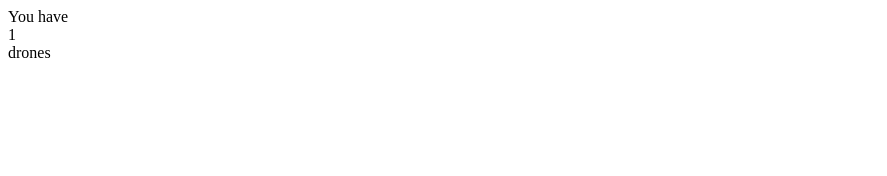
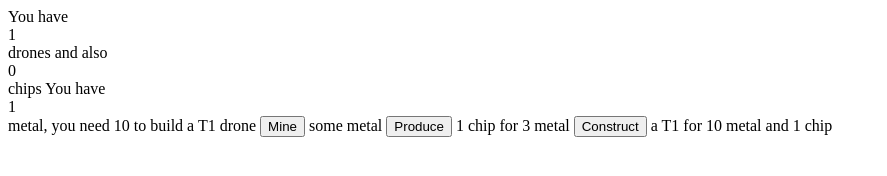
Before and after one commit to gaimn/test-clicker-lol, a plain HTML site: page index.html in a window 1280 px wide. Shown: the whole page, without its empty margins (0-887 px from the left). Drawn offline with Linux system fonts and the light colour scheme.

Commit message:
Update index.html
some gameplay loop

```diff
--- a/index.html
+++ b/index.html
@@ -4,9 +4,34 @@
     <title>factory clicker</title>
   </head>
   <body>
-    You have <div id="drones">1</div> drones
+    You have <div id="drones">1</div> drones and also <div id="chip">0</div> chips
+    You have <div id="res1">0</div> metal, you need 10 to build a T1 drone
+    <button onclick="run()">Mine</button> some metal
+    <button onclick="chip()">Produce</button> 1 chip for 3 metal
+    <button onclick="buy1()">Construct</button> a T1 for 10 metal and 1 chip
     <script>
-      drones = 1
+      droneT1 = 1
+      metal = 1
+      chip = 0
+      function run() {
+        metal = metal + drones
+      }
+      function buy1() {
+        if (metal > 9 && chip > 0) {
+          metal = metal - 10
+          chip = chip - 1
+          droneT1 = droneT1 + 1
+        }
+      }
+      function chip() {
+        if (metal > 2) {
+          metal = metal - 3
+          chip = chip + 1
+        }
+      }
+      document.getElementById("drones").innerHTML = droneT1
+      document.getElementById("res1").innerHTML = metal
+      document.getElementById("chip").innerHTML = chip
     </script>
   </body>
 </html>
```
